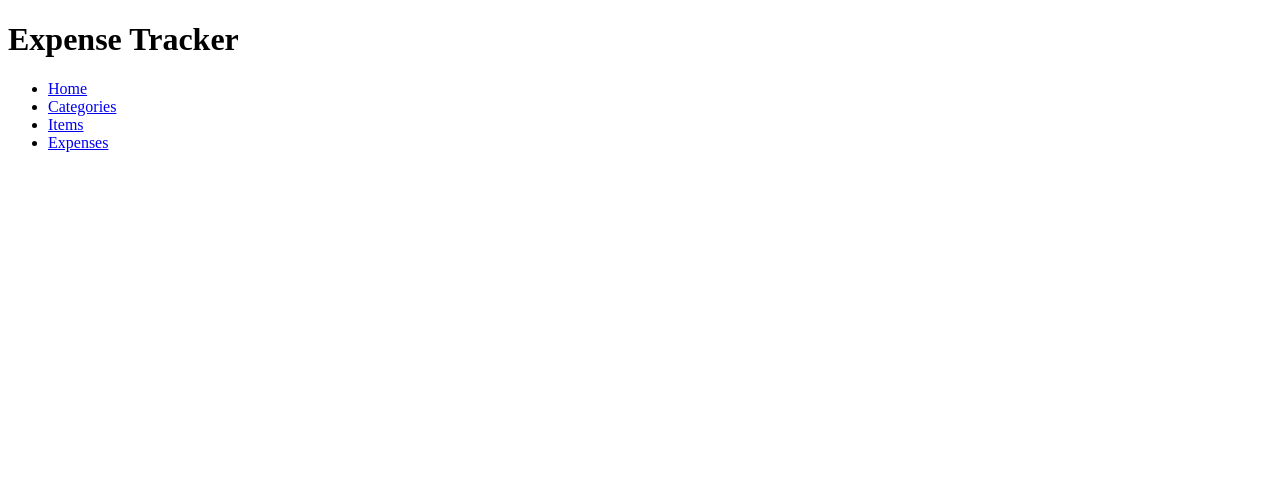
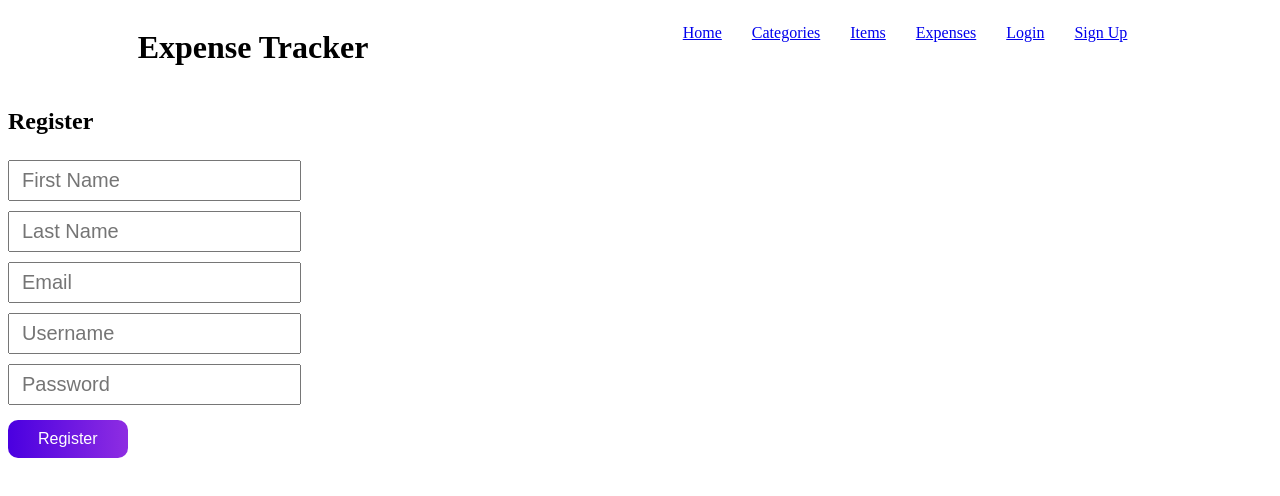
Before and after one commit to muhammadusman27/track_expense_frontend, a React (Vite) app: page /register in a window 1280 px wide. Shown: the top 496 px of the page. Built offline with nearby package versions, Linux system fonts and the light colour scheme.

Commit message:
added jwt authentication

```diff
--- a/src/components/Category/Category.jsx
+++ b/src/components/Category/Category.jsx
@@ -65,9 +65,9 @@ const Category = () => {
       });
   };
 
-  const get_all_categories = () => {
+  const get_all_categories = (config) => {
     axios
-      .get("http://127.0.0.1:8000/category/list_categories")
+      .get("http://127.0.0.1:8000/category/list_categories", config)
       .then(function (response) {
         // handle success
         setCategories(response.data["data"]);
@@ -82,7 +82,16 @@ const Category = () => {
   };
 
   useEffect(() => {
-    get_all_categories();
+    const access = localStorage.getItem("access_token", null);
+    let config;
+    if (access != null) {
+      config = {
+        headers: {
+          Authorization: `Bearer ${access}`,
+        },
+      };
+    }
+    get_all_categories(config);
 
     setIsLoading(false);
   }, []);
--- /dev/null
+++ b/src/components/Login/Login.jsx
@@ -0,0 +1,63 @@
+import Button from "../ui/Button/Button";
+import InputField from "../ui/InputField/InputField";
+import { useState } from "react";
+import axios from "axios";
+
+const Login = () => {
+  const [username, setUsername] = useState("");
+  const [password, setPassword] = useState("");
+
+  const userLogin = (e) => {
+    e.preventDefault();
+    const payload = {
+      username: username,
+      password: password,
+    };
+    const url = "http://127.0.0.1:8000/account/login";
+    axios
+      .post(url, payload)
+      .then((response) => {
+        const data = response.data["data"];
+        console.log("access = ", data["access"]);
+        console.log("refresh = ", data["refresh"]);
+        localStorage.setItem("access_token", data["access"]);
+        localStorage.setItem("refresh_token", data["refresh"]);
+      })
+      .catch((errors) => {
+        console.log("errors = ", errors);
+      })
+      .finally(() => {
+        console.log("Finally block is here.");
+      });
+  };
+
+  return (
+    <>
+      <h2>Login</h2>
+      <form onSubmit={(e) => userLogin(e)}>
+        <InputField
+          field_type="text"
+          placeholder_text="Username"
+          field_value={username}
+          field_on_change={(e) => setUsername(e.target.value)}
+        />
+        <br />
+        <InputField
+          field_type="password"
+          placeholder_text="Password"
+          field_value={password}
+          field_on_change={(e) => setPassword(e.target.value)}
+        />
+
+        <br />
+        <Button
+          button_type="submit"
+          text="Login"
+          background="black"
+          color="white"
+        />
+      </form>
+    </>
+  );
+};
+export default Login;
--- /dev/null
+++ b/src/components/NavLink.css
@@ -0,0 +1,11 @@
+ul {
+    display: flex;
+    list-style: none
+}
+li {
+    margin: 0 15px;
+}
+.nav_container {
+    display: flex;
+    justify-content: space-around;
+}
--- a/src/components/NavLink.jsx
+++ b/src/components/NavLink.jsx
@@ -3,13 +3,16 @@ import Category from "./Category/Category";
 import Item from "./Item/Item";
 import Expense from "./Expense/Expense";
 import Home from "./Home/Home";
+import Login from "./Login/Login";
+import Register from "./Register/Register";
+import "./NavLink.css";
 
 function App() {
   return (
     <>
+      <Router>
+        <div className="nav_container">
           <h1>Expense Tracker</h1>
-
-      <Router>
           <ul>
             <li>
               <Link to="/">Home</Link>
@@ -23,13 +26,22 @@ function App() {
             <li>
               <Link to="/expense">Expenses</Link>
             </li>
+            <li>
+              <Link to="/login">Login</Link>
+            </li>
+            <li>
+              <Link to="/register">Sign Up</Link>
+            </li>
           </ul>
+        </div>
 
         <Routes>
           <Route path="/" element={<Home />} />
           <Route path="/category" element={<Category />} />
           <Route path="/item" element={<Item />} />
           <Route path="/expense" element={<Expense />} />
+          <Route path="/login" element={<Login />} />
+          <Route path="/register" element={<Register />} />
         </Routes>
       </Router>
     </>
--- /dev/null
+++ b/src/components/Register/Register.jsx
@@ -0,0 +1,65 @@
+import Button from "../ui/Button/Button";
+import InputField from "../ui/InputField/InputField";
+import { useState } from "react";
+
+const Register = () => {
+  const [firstName, setFirstName] = useState("");
+  const [LastName, setLastName] = useState("");
+  const [email, setEmail] = useState("");
+  const [username, setUsername] = useState("");
+  const [password, setPassword] = useState("");
+
+  return (
+    <>
+      <h2>Register</h2>
+      <form onSubmit={(e) => addNewCategory(e)}>
+        <InputField
+          field_type="text"
+          placeholder_text="First Name"
+          field_value={firstName}
+          field_on_change={(e) => setFirstName(e.target.value)}
+        />
+
+        <br />
+        <InputField
+          field_type="text"
+          placeholder_text="Last Name"
+          field_value={LastName}
+          field_on_change={(e) => setLastName(e.target.value)}
+        />
+
+        <br />
+        <InputField
+          field_type="email"
+          placeholder_text="Email"
+          field_value={email}
+          field_on_change={(e) => setEmail(e.target.value)}
+        />
+        <br />
+
+        <InputField
+          field_type="text"
+          placeholder_text="Username"
+          field_value={username}
+          field_on_change={(e) => setUsername(e.target.value)}
+        />
+        <br />
+        <InputField
+          field_type="password"
+          placeholder_text="Password"
+          field_value={password}
+          field_on_change={(e) => setPassword(e.target.value)}
+        />
+
+        <br />
+        <Button
+          button_type="submit"
+          text="Register"
+          background="black"
+          color="white"
+        />
+      </form>
+    </>
+  );
+};
+export default Register;
```
Lines whose indentation alone changed are shown as unchanged.
